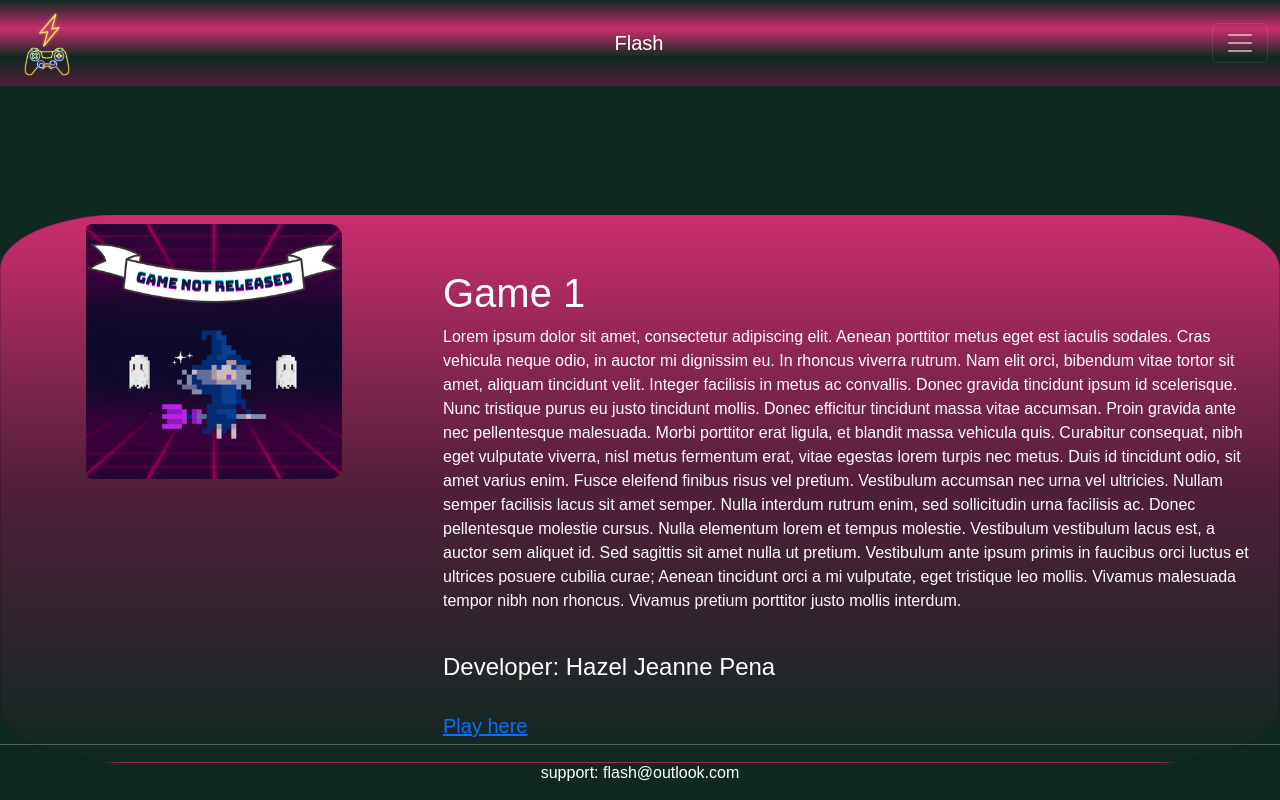
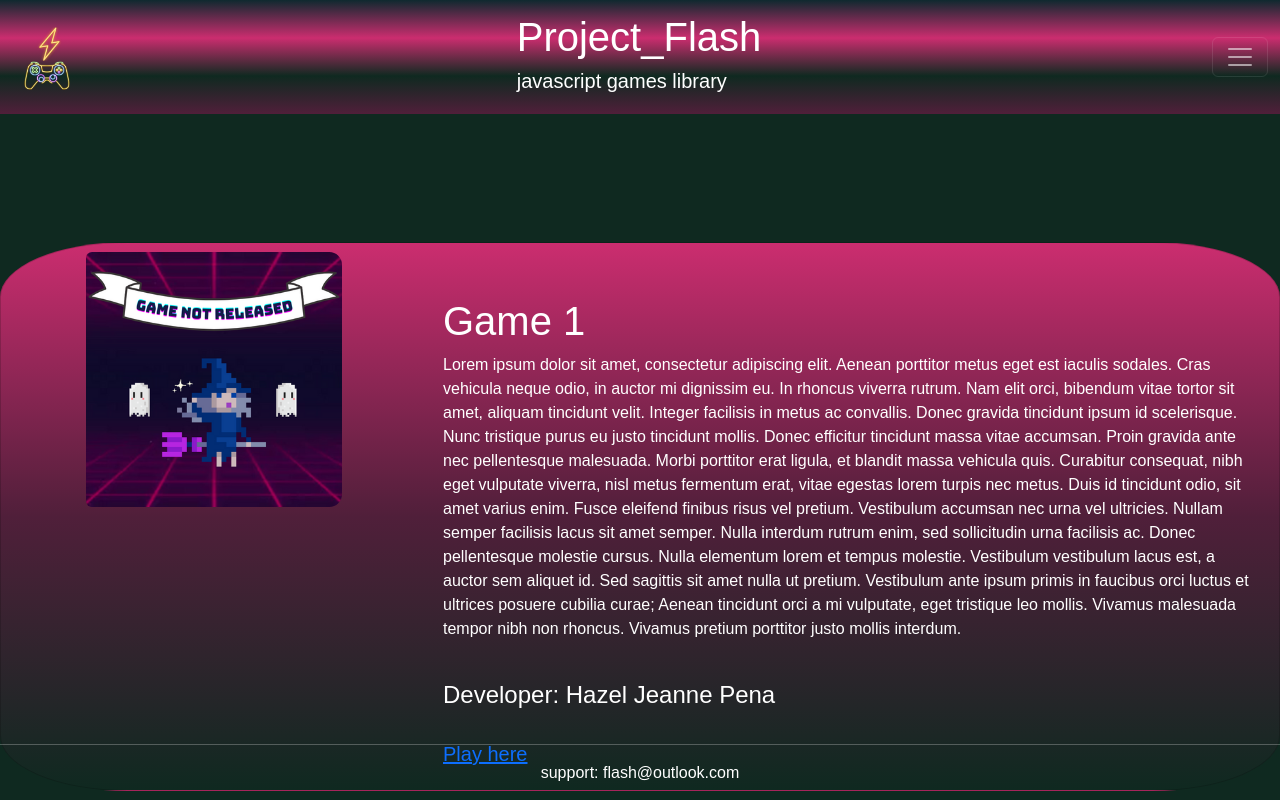
Before and after one commit to Benstamous/Project_Flash, a website: page index.html in a window 1280 px wide. Drawn offline with nearby package versions, Linux system fonts and the light colour scheme; a web font is replaced by a local one.

Commit message:
additional changes, commit during meeting

```diff
--- a/index.html
+++ b/index.html
@@ -19,13 +19,14 @@
     <nav class="navbar navbar-dark sticky-top"><!--changed to sticky-top-->
         <div class="container-fluid">
           <img src="./images/flash-logo.png" alt="logo" width="70">
-          <a class="navbar-brand" href="#">Flash</a>
+          <a class="navbar-brand" href="#"><h1>Project_Flash</h1><h5>javascript games library</h5></a>
           <button class="navbar-toggler" type="button" data-bs-toggle="offcanvas" data-bs-target="#offcanvasDarkNavbar" aria-controls="offcanvasDarkNavbar" aria-label="Toggle navigation">
             <span class="navbar-toggler-icon"></span>
           </button>
           <div class="offcanvas offcanvas-end text-bg-dark" tabindex="-1" id="offcanvasDarkNavbar" aria-labelledby="offcanvasDarkNavbarLabel">
             <div class="offcanvas-header">
-              <h5 class="offcanvas-title" id="offcanvasDarkNavbarLabel">Flash</h5>
+              <img src="./images/flash-logo.png" alt="logo" width="70">
+              <h5 class="offcanvas-title ml=-5" id="offcanvasDarkNavbarLabel">Project_Flash </h5>
               <button type="button" class="btn-close btn-close-white" data-bs-dismiss="offcanvas" aria-label="Close"></button>
             </div>
             <!--DRAWER-->
--- a/styles.css
+++ b/styles.css
@@ -1,6 +1,10 @@
 body {
     background-color: #0f2920;
     font-family: 'Kdam Thmor Pro', sans-serif;;
+}
+
+navbar-brand{
+    font-size:xx-large larger;
 }
 
 .card{
@@ -21,7 +25,7 @@ body {
     background-image: linear-gradient(180deg, #cb2d6f,#501f3a, #0f2920);}
 
 .navbar{
-    background-image: linear-gradient(180deg, #0f2920, #cb2d6f,#0f2920,#501f3a);
+    background-image: linear-gradient(180deg, #0f292f, #cb2d6f,#0f2920,#501f3a);
 }
 
 .container-report{
```
